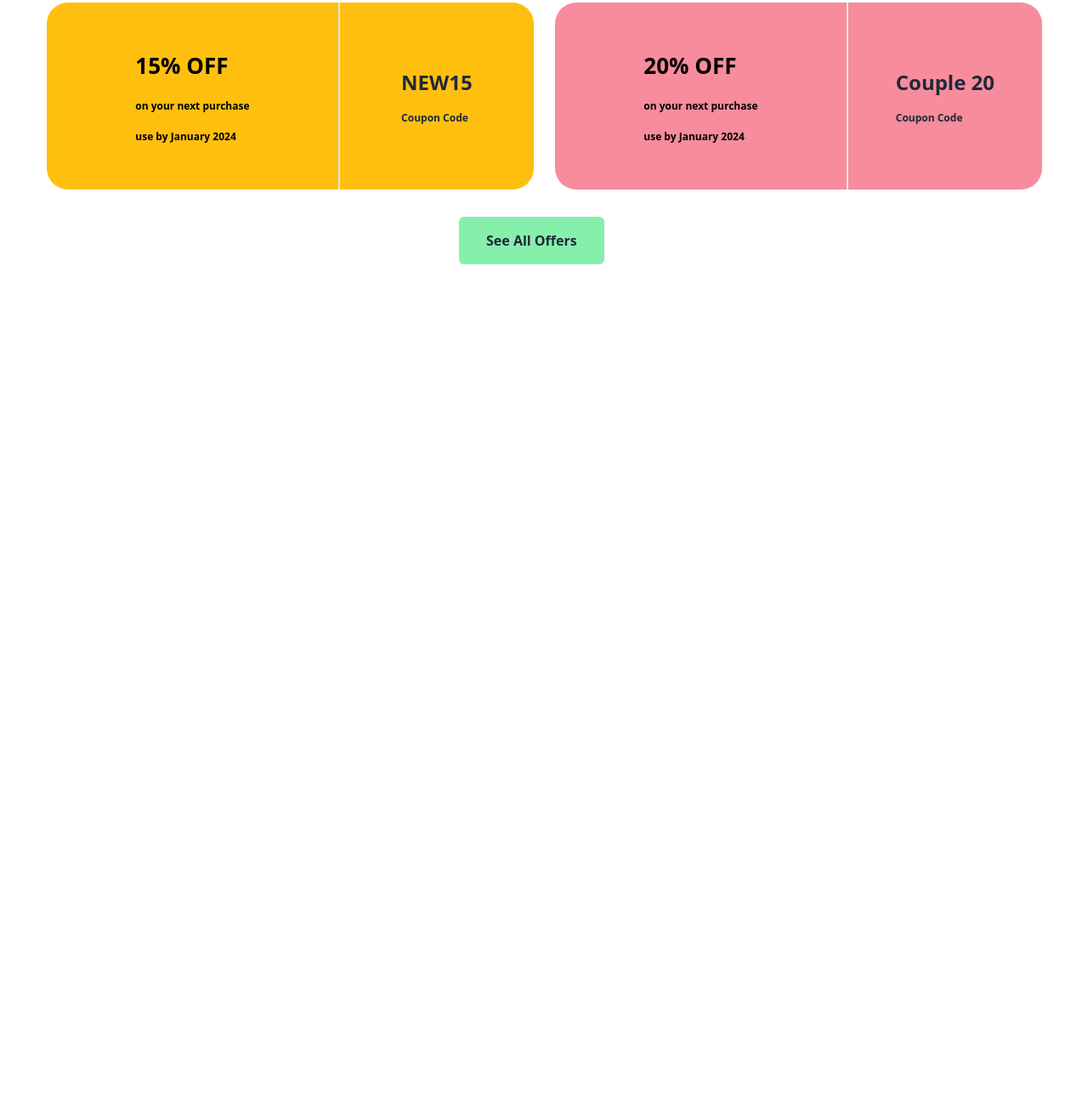
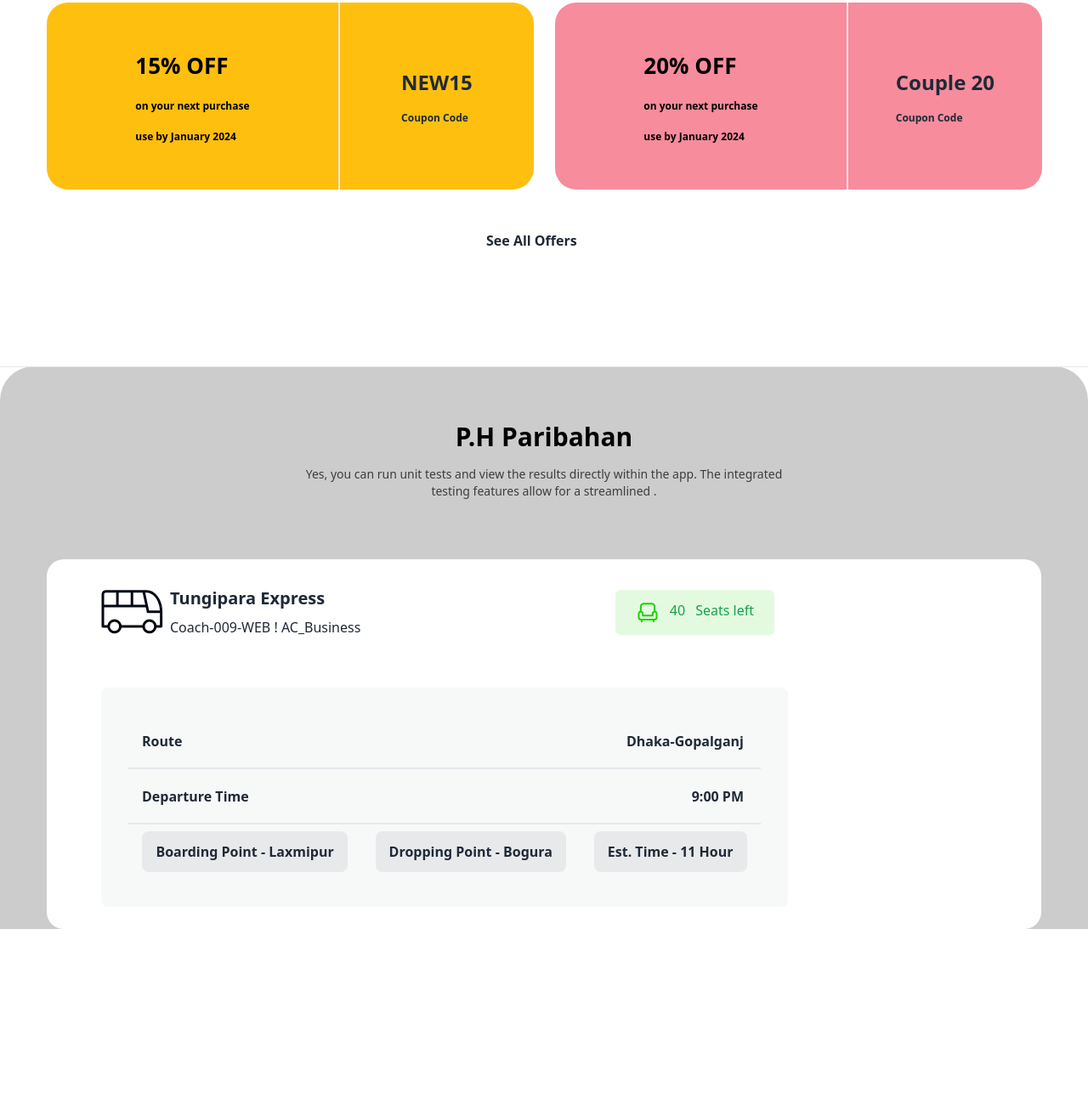
Before and after one commit to Dhruba545/assignment-5, a plain HTML site: page index.html in a window 1280 px wide. Shown: the part 1011-2304 px from the top of the page at 85% size. Before the commit the page ends 1322 px from the top, so only its background shows below. Drawn offline with nearby package versions, Linux system fonts and the light colour scheme.

Commit message:
complete the route section

```diff
--- a/index.html
+++ b/index.html
@@ -25,7 +25,7 @@
             <div class="text-6xl font-bold text-white  ">End-to-End Travel with</div>
             <div class="text-6xl font-bold text-[#1DD100]">P Paribahan</div>
             <div class="text-white text-center">Yes, you can run unit tests and view the results directly within the app. The integrated testing features allow for a streamlined .</div>
-            <button class="text-black font-bold bg-[#1DD100] rounded-md px-5 py-3">Buy Tickets</button>
+            <button class="text-black font-bold bg-[#1DD100] rounded-md px-5 py-3" ><a href="#main-section">Buy Tickets</a> </button>
            </div>
         </main>
    </header>
@@ -94,14 +94,51 @@
     </div>
    </div>
    <div class=" w-[200px] mx-auto mt-8 ">
-    <button class=" py-4 px-8 bg-green-300 font-bold rounded-md"> See All Offers</button>
-   </div>
+    <button class=" py-4 px-8  font-bold rounded-md"> See All Offers</button>
+   </div>       <!--Complete until the actual function-->
 
 
 
-   <main>
+   <main class="w-full bg-[#CCCCCC] mt-[120px] rounded-t-[40px]"><hr>
+     <div id="info-section" class=" mt-16 flex flex-col mx-auto  w-[1170px] h-[597px] ">
+        <div class="w-[1170px] h-[179px] space-y-4">
+            <h2 class="text-center text-3xl text-black font-bold"> P.H Paribahan</h2>
+            <p class="text-center text-sm text-black opacity-70 "> Yes, you can run unit tests and view the results directly within the app. The integrated <br>
+                 testing features allow for a streamlined .</p>
+        </div>
+        <div class="w-[1170px] h-[480px] bg-white rounded-[20px]">
+             <div class="w-4/5  h-full flex flex-col justify-around items-center">
+                <div class="w-[808px] h-[72px] flex ">
+                    <div class="w-1/2 h-full flex items-center space-x-2 "><img src="images/bus-logo.png">
+                    <div class="h-ful space-y-2">
+                        <p class="text-xl font-bold">Tungipara Express</p>
+                        <p>Coach-009-WEB ! AC_Business</p>
+                    </div>
+                </div>
+                <div class="w-1/2 h-full flex justify-end items-center mr-4">
+                    <div class="flex space-x-3 py-3 px-6 bg-[#1DD1001F] rounded-md">
+                        <img src="images/seat-green.png"> <span class="text-green-600">40</span><span class="text-green-600">Seats left</span>
+                    </div>
+                </div>
+                </div>
+                <div class="w-[808px] h-[258px] bg-[#F7F8F8] rounded-lg flex items-center justify-center">
+                    <div class="w-[744px] h-[194px] flex flex-col ">
+                        <div class=" w-full h-1/3 border-b-2 flex justify-between items-center font-bold"><p class="ml-4">Route</p><p class="mr-5">Dhaka-Gopalganj</p></div>
+                        <div class=" w-full h-1/3 border-b-2 flex justify-between items-center font-bold"><p class="ml-4">Departure Time</p><p class="mr-5">9:00 PM</p></div>
+                        <div class=" w-full h-1/3  flex justify-around items-center font-bold">
+                            <div class="px-4 py-3 bg-[#03071210] color-[#030712] rounded-lg "> Boarding Point - Laxmipur </div>
+                            <div class="px-4 py-3 bg-[#03071210] color-[#030712] rounded-lg ">Dropping Point - Bogura </div>
+                            <div class="px-4 py-3 bg-[#03071210] color-[#030712] rounded-lg ">Est. Time - 11 Hour </div>
+                        </div>
 
+                    </div>
+                </div>
+             </div>
+             <div class="w-1/5 h-full"></div>
+        </div>
+     </div>
    </main>
+
 
 
 
```
